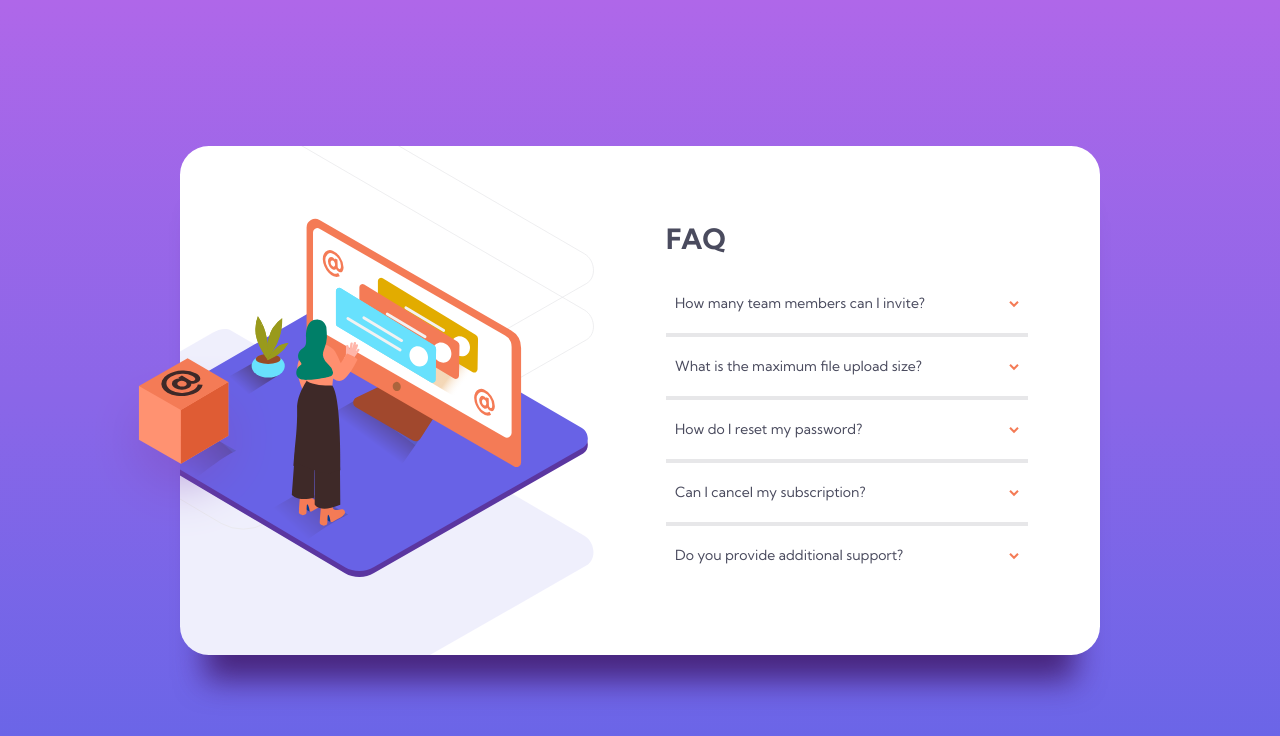
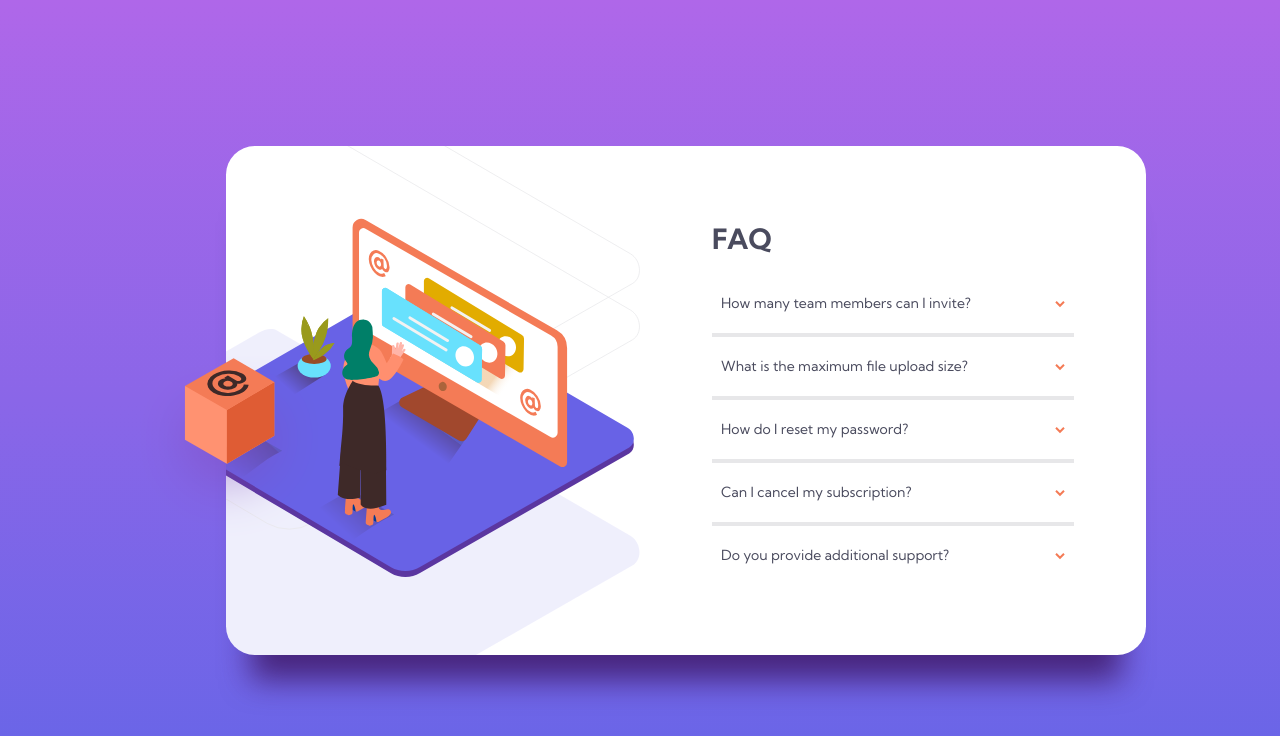
Before and after one commit to danyelcid/faq-component, a plain HTML site: page index.html in a window 1280 px wide. Drawn offline with Linux system fonts and the light colour scheme.

Commit message:
Update style.css

```diff
--- a/assets/css/style.css
+++ b/assets/css/style.css
@@ -53,6 +53,7 @@ body{
     border-radius: 1.8rem;
     -webkit-box-shadow: 0 50px 30px -25px rgba(57, 16, 90, 0.75);
     box-shadow:  0 50px 30px -25px rgba(57, 16, 90, 0.75);
+    margin-left: 5.75rem;
 }
 
 .card-body{
```
